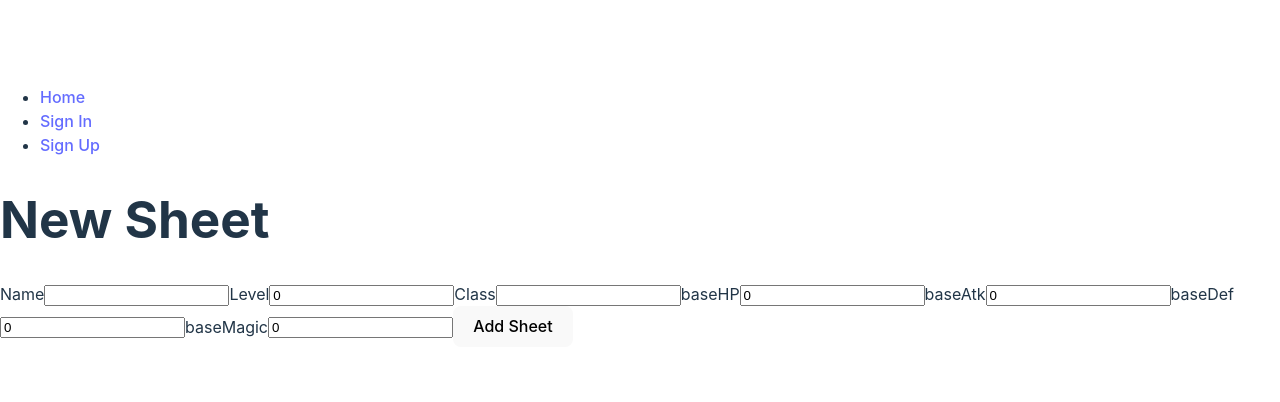
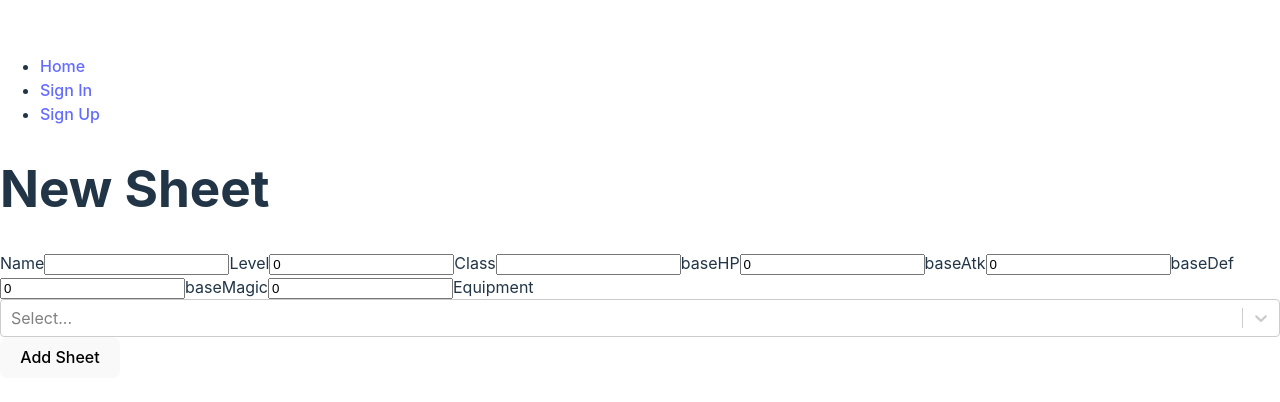
Before and after one commit to DrewAnzalone/character-tracker-frontend, a React (Vite) app: page /sheets/new in a window 1280 px wide. Shown: the part 192-594 px from the top of the page. Built offline with nearby package versions, Linux system fonts and the light colour scheme; no server answers.

Commit message:
added equips select feature

```diff
--- a/package.json
+++ b/package.json
@@ -12,7 +12,9 @@
   "dependencies": {
     "react": "^19.0.0",
     "react-dom": "^19.0.0",
-    "react-router": "^7.1.1"
+    "react-dropdown-select": "^4.11.4",
+    "react-router": "^7.1.1",
+    "react-select": "^5.10.1"
   },
   "devDependencies": {
     "@eslint/js": "^9.17.0",
--- a/src/App.jsx
+++ b/src/App.jsx
@@ -104,9 +104,9 @@ const App = () => {
       <Routes>
         <Route path='/' element={user ? <Navigate to={"/sheets"} /> : <Landing />} />
         <Route path='/sheets' element={!user ? <Navigate to={"/"} /> : <SheetList sheets={sheets} handleSelect={(sheet) => setSelected(sheet)} />} />
-        <Route path='/sheets/new' element={<SheetForm sheet={selected} handleAddSheet={handleAddSheet} handleUpdateSheet={handleUpdateSheet} />} />
+        <Route path='/sheets/new' element={<SheetForm sheet={selected} handleAddSheet={handleAddSheet} handleUpdateSheet={handleUpdateSheet} equips={equips}/>} />
         <Route path='/sheets/:sheetId' element={<SheetDetails sheet={selected} handleSelect={toggleModal} handleDeleteSheet={handleDeleteSheet} />} />
-        <Route path='/sheets/:sheetId/edit' element={<SheetForm sheet={selected} handleAddSheet={handleAddSheet} handleUpdateSheet={handleUpdateSheet} />} />
+        <Route path='/sheets/:sheetId/edit' element={<SheetForm sheet={selected} handleAddSheet={handleAddSheet} handleUpdateSheet={handleUpdateSheet} equips={equips}/>} />
         <Route path='/equips' element={<EquipList equips={equips} handleSelect={(equip) => setSelectedEquip(equip)} />} />
         <Route path='/equips/new' element={<EquipForm handleAddEquip={handleAddEquip} />} />
         <Route path='/equips/:equipId' element={<EquipDetails equip={selectedEquip} handleDeleteEquip={handleDeleteEquip} />} />
--- a/src/components/SheetForm/SheetForm.jsx
+++ b/src/components/SheetForm/SheetForm.jsx
@@ -1,4 +1,5 @@
-import { useState, useEffect } from 'react'
+import { useState, useEffect, React } from 'react'
+import Select from 'react-select'
 
 const blankSheet = {
   name: '',
@@ -8,6 +9,7 @@ const blankSheet = {
   baseAtk: 0,
   baseDef: 0,
   baseMagic: 0,
+  equips: [],
 }
 
 const SheetForm = (props) => {
@@ -24,7 +26,10 @@ const SheetForm = (props) => {
         baseAtk: sheet.baseAtk,
         baseDef: sheet.baseDef,
         baseMagic: sheet.baseMagic,
+        equips: props.equips.filter(e => sheet.equips.includes(e._id.toString())),
       }
+      console.log(newFormData)
+      console.log(sheet.equips)
       setFormData(newFormData);
     }
     if (sheet) {
@@ -35,17 +40,29 @@ const SheetForm = (props) => {
   }, [sheet])
 
   const handleChange = (evt) => {
-    setFormData({ ...formData, [evt.target.name]: evt.target.value })
+    console.log(evt instanceof Array)
+    if (evt instanceof Array) {
+      setFormData({ ...formData, equips: evt })
+    } else {
+      setFormData({ ...formData, [evt.target.name]: evt.target.value })
+    }
+    console.log('formData:', (() => formData)())
   }
 
   const handleSubmit = (evt) => {
     evt.preventDefault()
+    formData.equips= formData.equips.map((e) => e.value)
+    console.log(formData.equips)
     if (sheet) {
       props.handleUpdateSheet(formData, sheet._id);
     } else {
       props.handleAddSheet(formData);
     }
   }
+
+  const equipOptions = props.equips.map((equip) => (
+    {value: equip._id, label: equip.name}
+  ))
 
   return (
     <main>
@@ -114,6 +131,17 @@ const SheetForm = (props) => {
           value={formData.baseMagic}
           onChange={handleChange}
         />
+        <label htmlFor='equips-input'>Equipment
+          <Select
+            closeMenuOnSelect={false}
+            isClearable={true}
+            isSearchable={true}
+            isMulti={true}
+            options={equipOptions}
+            onChange={handleChange}
+            value={formData.equips}
+          />
+        </label>
         <button type='submit'>{sheet ? 'Update Sheet' : 'Add Sheet'}</button>
       </form>
     </main>
```
